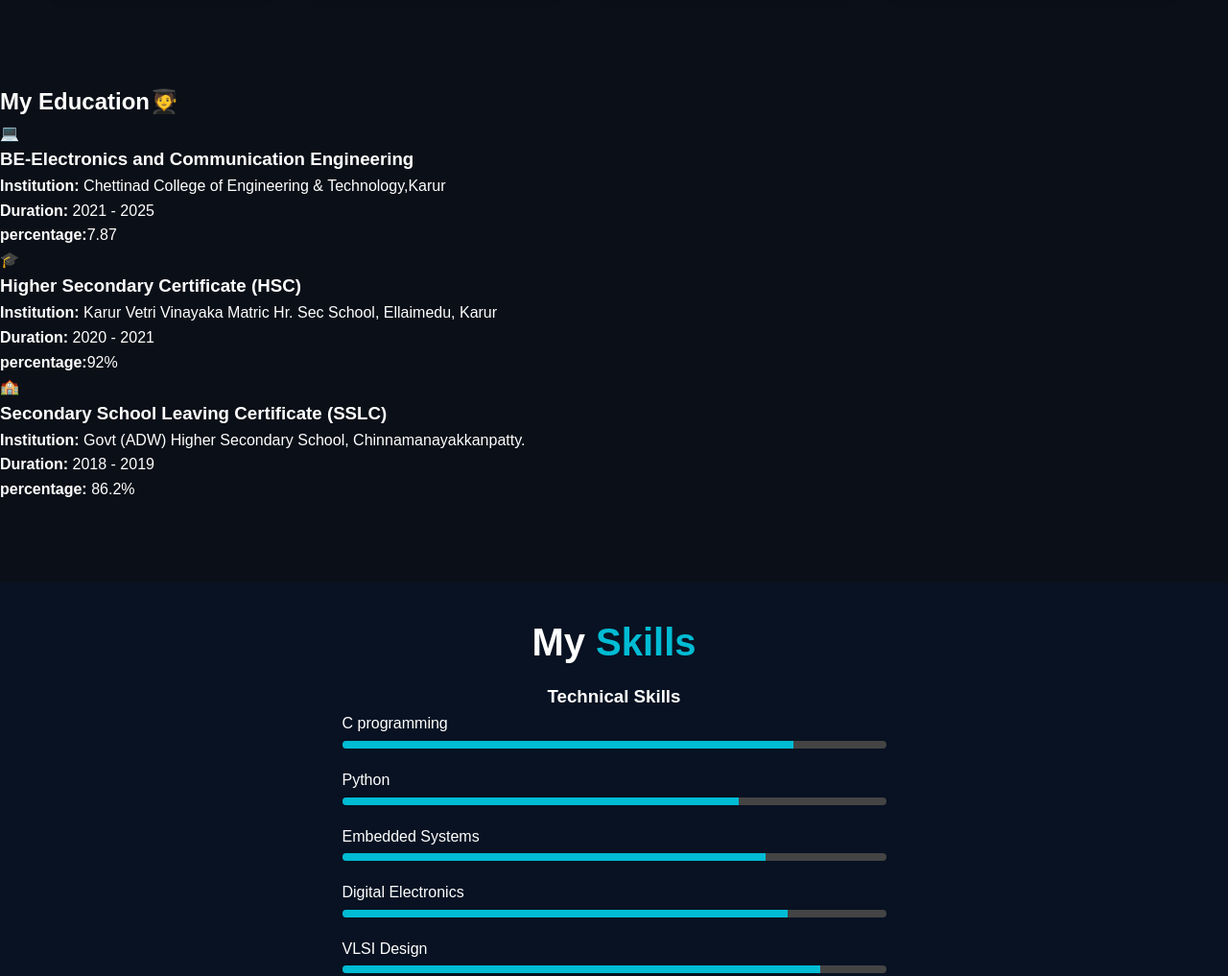
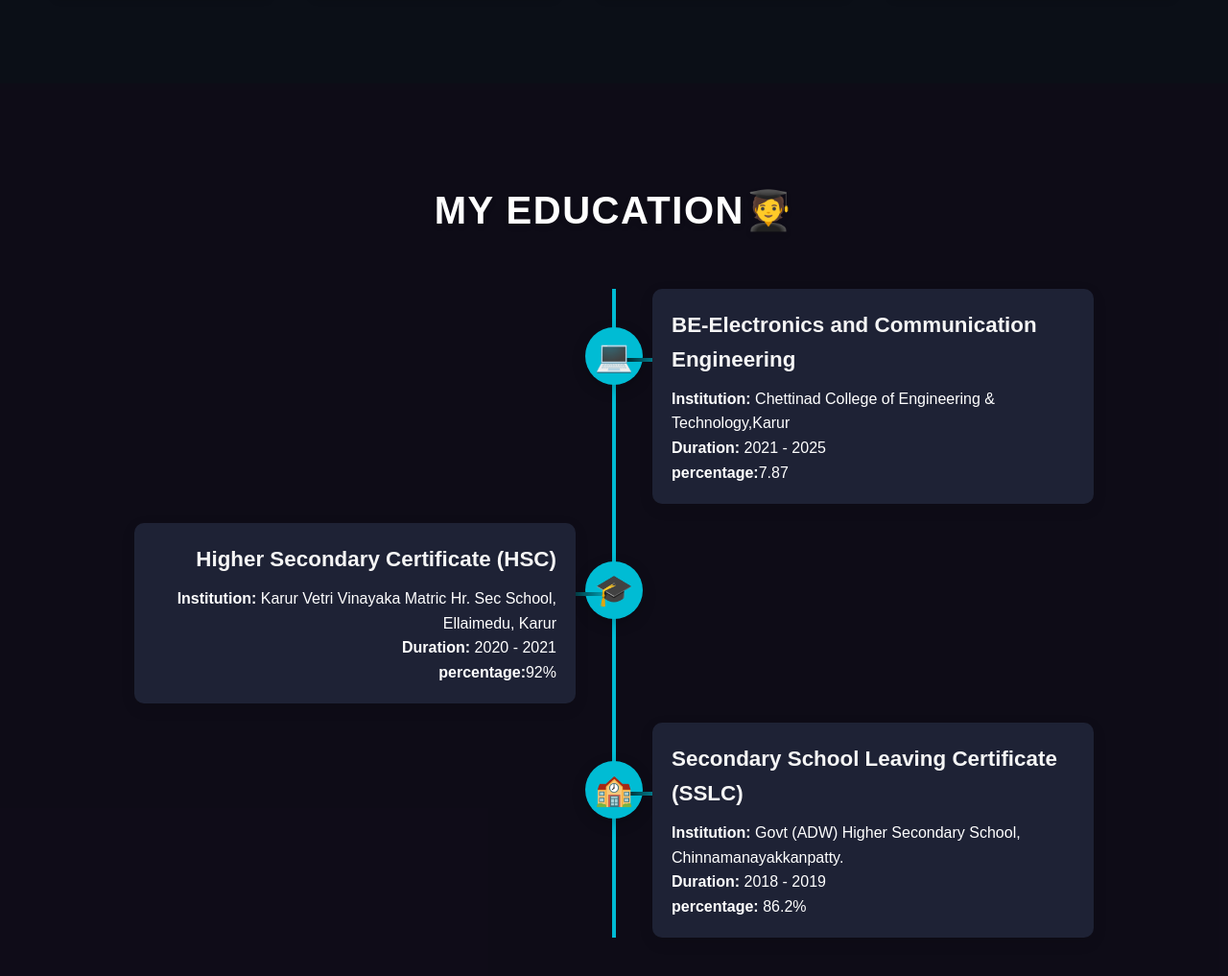
Before and after one commit to Nishok-Aananth/Portfolio, a plain HTML site: page index.html in a window 1280 px wide. Shown: the part 2207-3224 px from the top of the page at 96% size. Drawn offline with nearby package versions, Linux system fonts and the light colour scheme.

Commit message:
Update style.css

```diff
--- a/style.css
+++ b/style.css
@@ -345,6 +345,135 @@ body {
 
 .certificate-button:hover {
     background-color: #49c581;
+}
+
+/* Education Section */
+
+#education {
+    padding: 100px 40px;
+    background-color:#100b18be;; /* Same background as the certification section */
+    text-align: center;
+    color: #2c3e50; /* Adjusted text color for better contrast */
+}
+
+#education h2 {
+    font-size: 2.5rem; /* Larger and more prominent font size */
+    color: white; /* Deep and elegant color */
+    font-weight: 700; /* Bold for emphasis */
+    text-transform: uppercase; /* Capitalized for impact */
+    margin-bottom: 50px; /* Space below the title */
+    letter-spacing: 1.5px; /* Enhanced spacing for readability */
+    position: relative;
+    z-index: 2;
+    text-shadow: 0 3px 6px rgba(0, 0, 0, 0.1); /* Subtle shadow for depth */
+}
+
+/* Adding an underline effect to the education title */
+#education h2::after {
+    content: "";
+    position: absolute;
+    bottom: -10px; /* Positioned below the text */
+    left: 50%;
+    transform: translateX(-50%);
+    width: 100px; /* Width of the underline */
+    height: 4px; /* Thickness of the underline */
+    border-radius: 2px; /* Rounded edges */
+}
+
+.timeline {
+    position: relative;
+    list-style: none;
+    margin: 0 auto;
+    padding: 0;
+    max-width: 1000px;
+}
+
+.timeline::before {
+    content: '';
+    position: absolute;
+    top: 0;
+    left: 50%;
+    transform: translateX(-50%);
+    width: 4px;
+    height: 100%;
+    background: linear-gradient(180deg, #00bcd4, #00bcd4);
+    z-index: 1;
+}
+
+.timeline-item {
+    position: relative;
+    margin: 20px 0;
+}
+
+.timeline-item:nth-child(odd) {
+    padding-left: calc(50% + 40px);
+    text-align: left;
+}
+
+.timeline-item:nth-child(even) {
+    padding-right: calc(50% + 40px);
+    text-align: right;
+}
+
+.icon {
+    position: absolute;
+    top: 70px;
+    left: 50%;
+    transform: translate(-50%, -50%);
+    background:#00bcd4;;
+    color: white;
+    font-size: 2rem; /* Larger icon size */
+    width: 60px;
+    height: 60px;
+    border-radius: 50%;
+    display: flex;
+    align-items: center;
+    justify-content: center;
+    z-index: 2;
+    box-shadow: 0 5px 15px rgba(0, 0, 0, 0.2);
+}
+
+/* Horizontal Connector Update */
+.timeline-item .icon::after {
+    content: '';
+    position: absolute;
+    top: 50%;
+    transform: translateY(50%);
+    height: 4px;
+    background: linear-gradient(90deg, black, #00bcd4);
+    z-index: -1;
+}
+
+/* For odd items (left side) */
+.timeline-item:nth-child(odd) .icon::after {
+    left: 50%; /* Start from the center */
+    right: -50%; /* Extend to the right */
+}
+
+/* For even items (right side) */
+.timeline-item:nth-child(even) .icon::after {
+    left: -50%; /* Extend to the left */
+    right: 50%; /* Stop at the center */
+}
+
+.timeline-content {
+    background: #1e2235;
+    padding: 20px;
+    border-radius: 10px;
+    box-shadow: 0 5px 15px rgba(0, 0, 0, 0.1);
+    z-index: 2;
+    position: relative;
+}
+
+.timeline-content h3 {
+    font-size: 1.4rem;
+    margin-bottom: 10px;
+    color: whitesmoke;
+}
+
+.timeline-content p {
+    font-size: 1rem;
+    color: white;
 }
 /* Skills Section */
 
```
